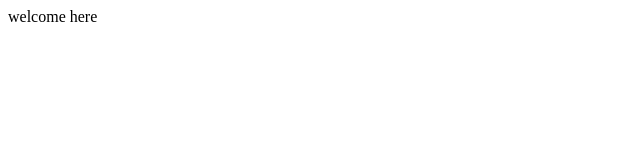
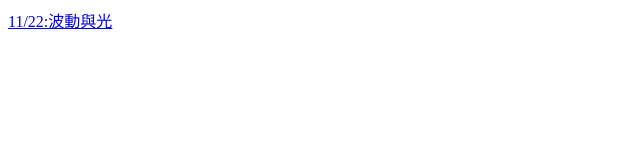
Before and after one commit to yenzichun/Janiya, a plain HTML site: page index.html in a window 1280 px wide. Shown: the whole page, without its empty margins (0-640 px from the left). Drawn offline with Linux system fonts and the light colour scheme.

Commit message:
11/22
整理

```diff
--- a/index.html
+++ b/index.html
@@ -1,3 +1,3 @@
 <html>
-    welcome here
+    <a href="./波動與光.html" class="btn-link">11/22:波動與光</a>
 </html>
```
